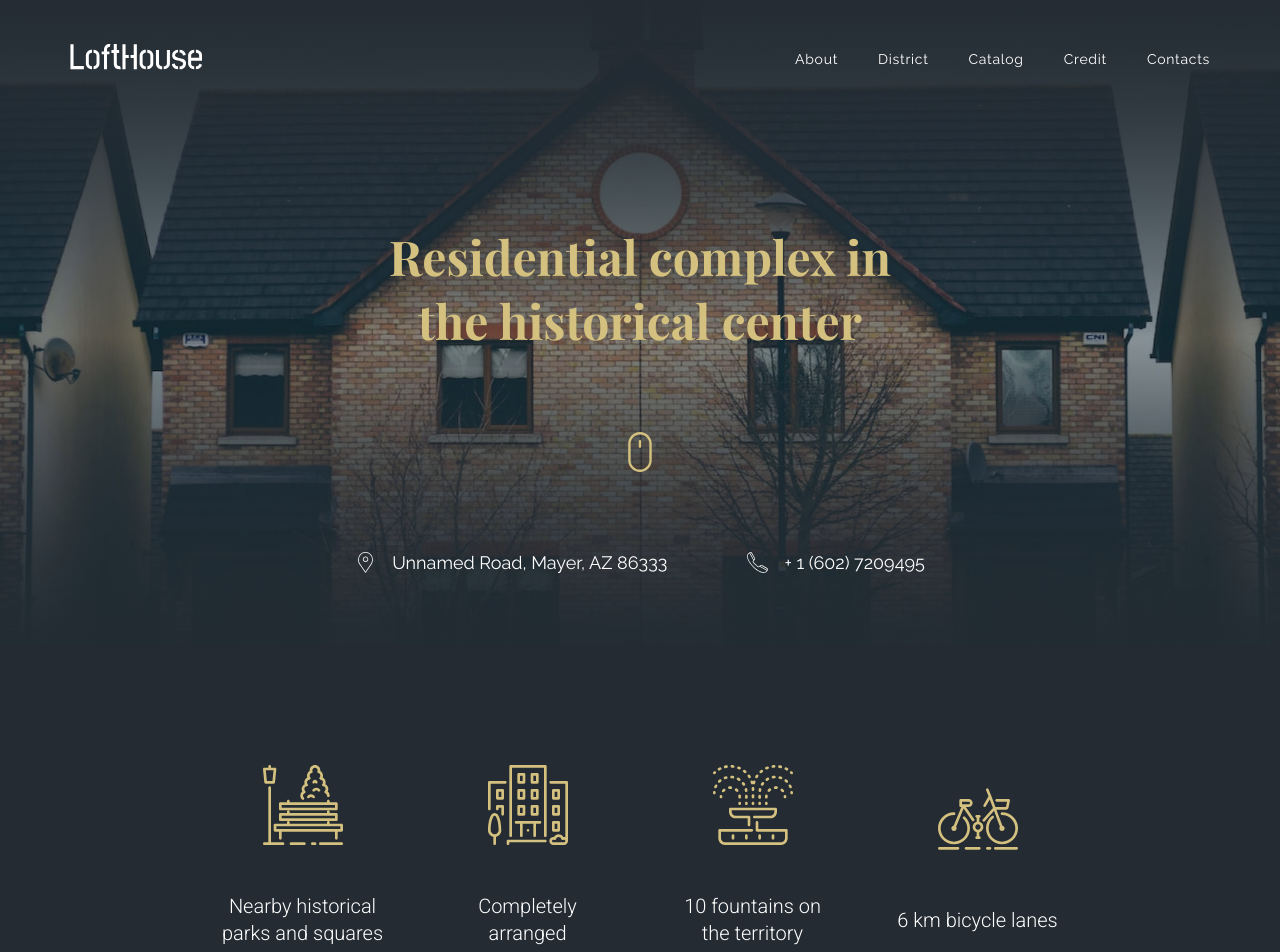
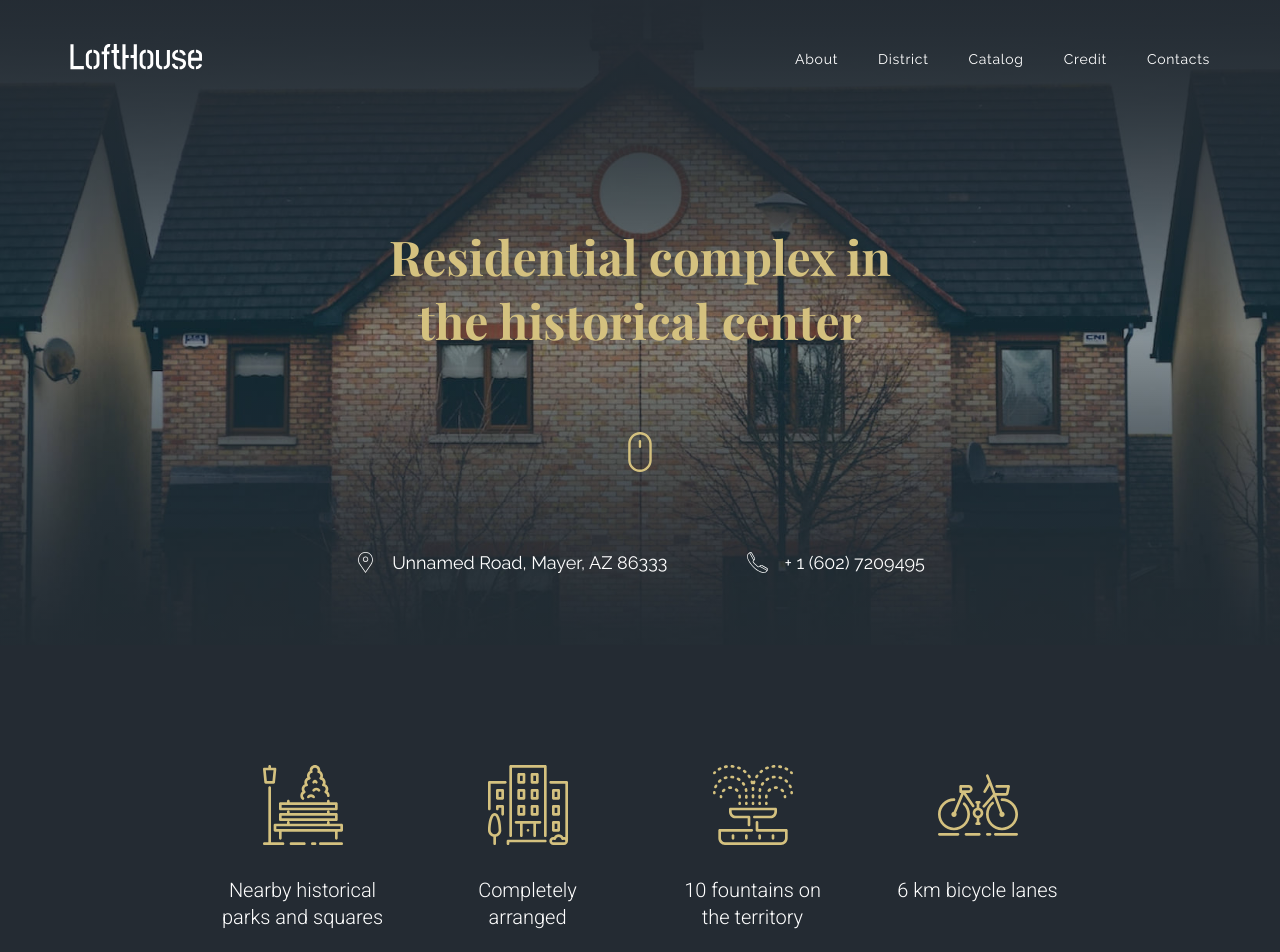
Before and after one commit to ellinacv/loft-house, a React (Create React App) app: page / in a window 1280 px wide. Shown: the top 952 px of the page. Built offline with nearby package versions, Linux system fonts and the light colour scheme.

Commit message:
feat: adaptive benefits

```diff
--- a/src/components/Benefits/Benefits.jsx
+++ b/src/components/Benefits/Benefits.jsx
@@ -13,7 +13,9 @@ export const Benefits = () => {
         <h2 className="visually-hidden">Benefits of the residential complex</h2>
         <div className={s.row}>
           <div className={s.item}>
-            <img className={s.item__img} src={bench} alt="Bench" />
+            <div className={s.item__img}>
+              <img src={bench} alt="Bench" />
+            </div>
             <p className={s.item__title}>Nearby historical parks and squares</p>
           </div>
           <div className={s.item}>
--- a/src/components/Benefits/Benefits.module.scss
+++ b/src/components/Benefits/Benefits.module.scss
@@ -1,3 +1,5 @@
+@import '../../styles/breakponts';
+
 .wrap {
   padding: 7.5rem 0;
 }
@@ -6,26 +8,74 @@
   margin: 0 auto;
   max-width: 840px;
   width: 100%;
-  display: flex;
-  justify-content: space-between;
-  align-items: center;
-  column-gap: 3.75rem;
+
+  display: grid;
+  grid-template-columns: repeat(4, 1fr);
+  justify-content: center;
+  gap: 3.75rem;
 }
 
 .item {
-  width: 25%;
-  display: flex;
-  flex-direction: column;
-  justify-content: space-between;
-  align-items: center;
-  gap: 3rem;
+  display: grid;
+  grid-template-rows: 5rem 1fr;
+  justify-items: center;
+  justify-self: center;
+  row-gap: 2rem;
 
   text-align: center;
 
+  &__img {
+    height: 80px;
+    // align-self: end;
+
+    img {
+      max-height: 100%;
+    }
+  }
+
   &__title {
+    // align-self: start;
     font-family: var(--font-secondary);
     font-size: 1.25rem;
     font-weight: 300;
     line-height: 1.35;
   }
 }
+
+@media screen and (max-width: $tablet) {
+  .wrap {
+    padding: 4rem 0;
+  }
+
+  .row {
+    grid-template-columns: repeat(2, 250px);
+    column-gap: 2rem;
+    row-gap: 3rem;
+  }
+
+  .item {
+    &__img {
+      height: 60px;
+    }
+  }
+}
+
+@media screen and (max-width: $mobile) {
+  .wrap {
+    padding: 2rem 0;
+  }
+
+  .row {
+    grid-template-columns: repeat(1, 1fr);
+    gap: 1rem;
+  }
+
+  .item {
+    grid-template-columns: 60px minmax(auto, 250px);
+    gap: 2rem;
+    align-items: center;
+    justify-items: start;
+
+    text-align: start;
+  }
+}
```
